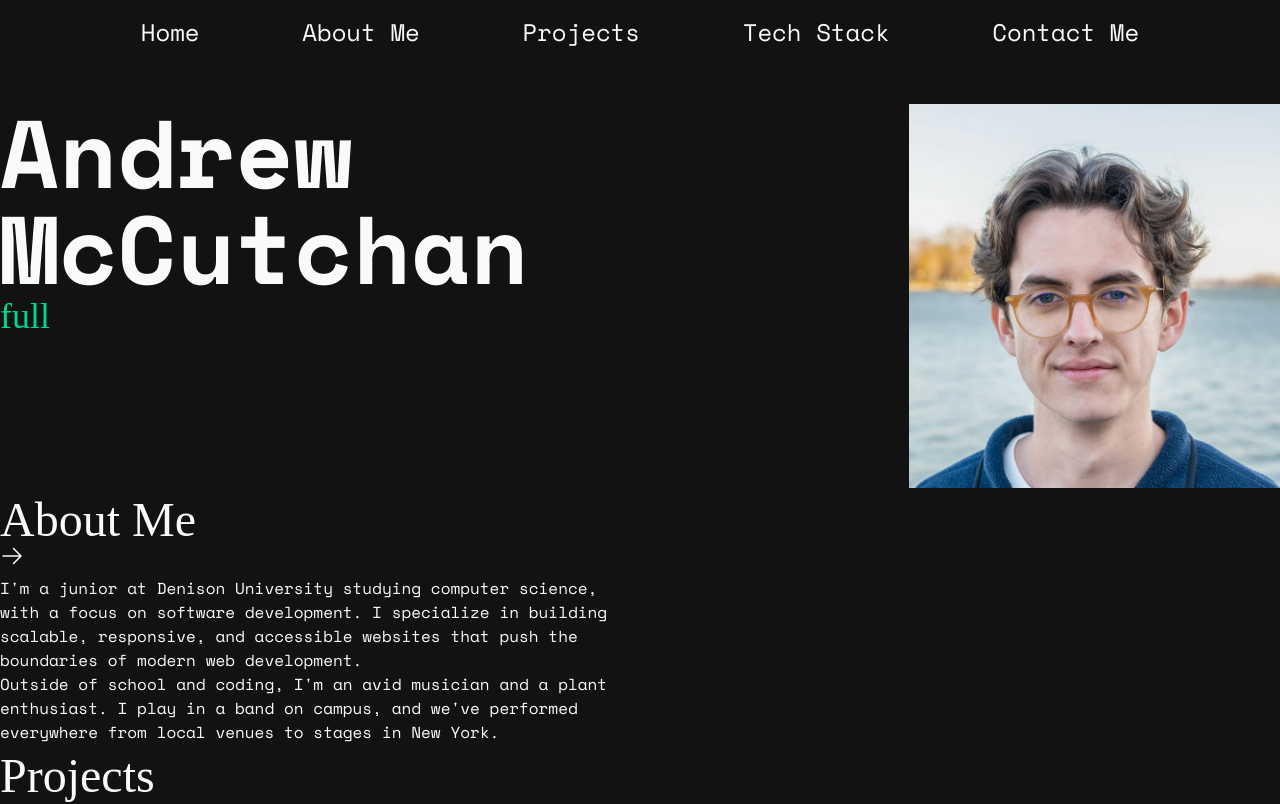
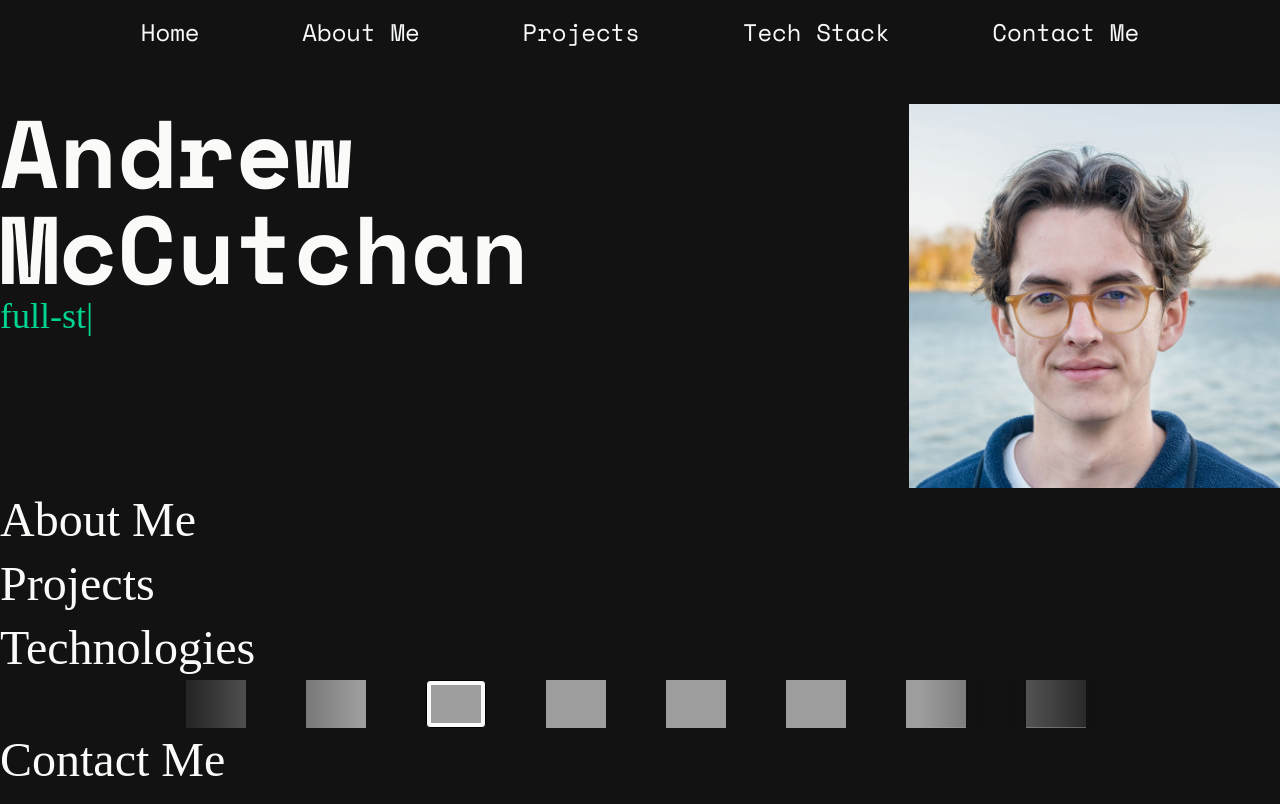
Before and after one commit to andmccutchan/Personal-Website, a React (Vite) app: page / in a window 1280 px wide. Shown: the top 804 px of the page. Built offline with nearby package versions, Linux system fonts and the light colour scheme; grey boxes are pictures that could not be loaded; a web font is replaced by a local one.

Commit message:
Added hover effect to page sections

```diff
--- a/src/Components/AboutMeSection.jsx
+++ b/src/Components/AboutMeSection.jsx
@@ -1,28 +1,20 @@
-import React from "react";
+import React, { useState } from "react";
 import { motion } from "motion/react";
 
 const AboutMeSection = () => {
+  const [openInfo, setOpenInfo] = useState(false);
   return (
     <div>
-      <h2 className="secondary-font text-5xl text-stone-50 my-2">
-        About Me{" "}
-        <motion.span>
-          <svg
-            xmlns="http://www.w3.org/2000/svg"
-            fill="none"
-            viewBox="0 0 24 24"
-            stroke-width="1.5"
-            stroke="currentColor"
-            className="size-6"
-          >
-            <path
-              stroke-linecap="round"
-              stroke-linejoin="round"
-              d="M13.5 4.5 21 12m0 0-7.5 7.5M21 12H3"
-            />
-          </svg>
-        </motion.span>
-      </h2>
+      <div className="flex">
+        <motion.h2
+          className="secondary-font text-5xl text-stone-50 my-2 hover:cursor-pointer"
+          whileHover={{ scale: 1.1 }}
+        >
+          About Me
+        </motion.h2>
+        {/* <img src="/arrow.svg" alt="arrow" width="24" height="24" /> */}
+      </div>
+      {/*
       <div className="flex flex-col w-1/2">
         <p className="text-stone-50 ">
           I'm a junior at Denison University studying computer science, with a
@@ -34,9 +26,8 @@ const AboutMeSection = () => {
           Outside of school and coding, I'm an avid musician and a plant
           enthusiast. I play in a band on campus, and we've performed everywhere
           from local venues to stages in New York.
-        </p>
-      </div>
-      <div></div>
+					</p>
+      </div>*/}
     </div>
   );
 };
--- a/src/Components/ContactMeSection.jsx
+++ b/src/Components/ContactMeSection.jsx
@@ -1,9 +1,17 @@
 import React from "react";
+import { motion } from "motion/react";
 
 const ContactMeSection = () => {
   return (
     <div>
-      <h2 className="secondary-font text-5xl text-stone-50 my-2">Contact Me</h2>
+      <div className="flex">
+        <motion.h2
+          className="secondary-font text-5xl text-stone-50 my-2 hover:cursor-pointer"
+          whileHover={{ scale: 1.1 }}
+        >
+          Contact Me
+        </motion.h2>
+      </div>
     </div>
   );
 };
--- a/src/Components/Header.jsx
+++ b/src/Components/Header.jsx
@@ -40,7 +40,7 @@ const Header = () => {
               </a>
             </li>
             <li>
-              <a className="relative group" href="#">
+              <a className="relative group" href="#contact-me">
                 About Me
                 <span className="absolute left-0 bottom-0 w-0 h-0.5 bg-emerald-400 transition-all duration-300 group-hover:w-full"></span>
               </a>
--- a/src/Components/ProjectsSection.jsx
+++ b/src/Components/ProjectsSection.jsx
@@ -1,5 +1,6 @@
 import React from "react";
 import ProjectCard from "./ProjectCard";
+import { motion } from "motion/react";
 
 const ProjectsSection = () => {
   const projectInfo = [
@@ -22,7 +23,14 @@ const ProjectsSection = () => {
 
   return (
     <>
-      <h2 className="secondary-font text-5xl text-stone-50 my-2">Projects</h2>
+      <div className="flex">
+        <motion.h2
+          className="secondary-font text-5xl text-stone-50 my-2 hover:cursor-pointer"
+          whileHover={{ scale: 1.1 }}
+        >
+          Projects
+        </motion.h2>
+      </div>
       {/* <div className="grid grid-cols-3 gap-6 w-full mx-auto my-10">
         {projectInfo.map((project, index) => (
           <ProjectCard
--- a/src/Components/TechStackSection.jsx
+++ b/src/Components/TechStackSection.jsx
@@ -1,10 +1,18 @@
 import React from "react";
 import Marquee from "react-fast-marquee";
+import { motion } from "motion/react";
 
 const TechStackSection = () => {
   return (
     <div className="w-full">
-      <h2 className="secondary-font text-5xl text-stone-50 my-2">Tech Stack</h2>
+      <div className="flex">
+        <motion.h2
+          className="secondary-font text-5xl text-stone-50 my-2 hover:cursor-pointer"
+          whileHover={{ scale: 1.1 }}
+        >
+          Technologies
+        </motion.h2>
+      </div>
       <div className="w-3/4 mx-auto">
         <Marquee gradient gradientColor="#121212">
           <div className="flex space-x-15 ps-15">
```
Also changed, not shown: public/arrow.svg (added).
